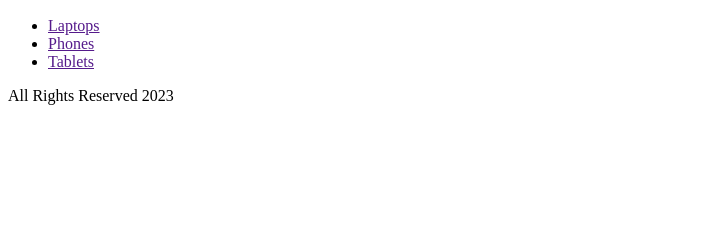
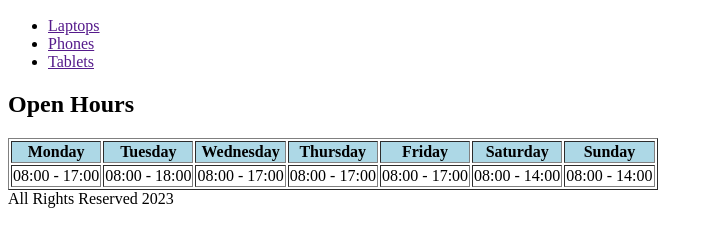
Before and after one commit to Tjarnas/git_practice, a plain HTML site: page index.html in a window 1280 px wide. Shown: the part 110-356 px from the top of the page, without its empty margins (0-713 px from the left). Drawn offline with Linux system fonts and the light colour scheme.

Commit message:
change working time on tuesday until 18:00

```diff
--- a/index.html
+++ b/index.html
@@ -19,6 +19,33 @@
                 <li><a href="">Tablets</a></li>
             </ul>
         </section>
+        <section>
+            <h2>Open Hours</h2>
+            <table border="1px">
+                <thead>
+                    <tr bgcolor="lightblue">
+                        <th>Monday</th>
+                        <th>Tuesday</th>
+                        <th>Wednesday</th>
+                        <th>Thursday</th>
+                        <th>Friday</th>
+                        <th>Saturday</th>
+                        <th>Sunday</th>
+                    </tr>
+                </thead>
+                <tbody>
+                    <tr>
+                        <td>08:00 - 17:00</td>
+                        <td>08:00 - 18:00</td>
+                        <td>08:00 - 17:00</td>
+                        <td>08:00 - 17:00</td>
+                        <td>08:00 - 17:00</td>
+                        <td>08:00 - 14:00</td>
+                        <td>08:00 - 14:00</td>
+                    </tr>
+                </tbody>
+            </table>
+        </section>
         <footer>All Rights Reserved 2023</footer>
     </main>
 </body>
```
